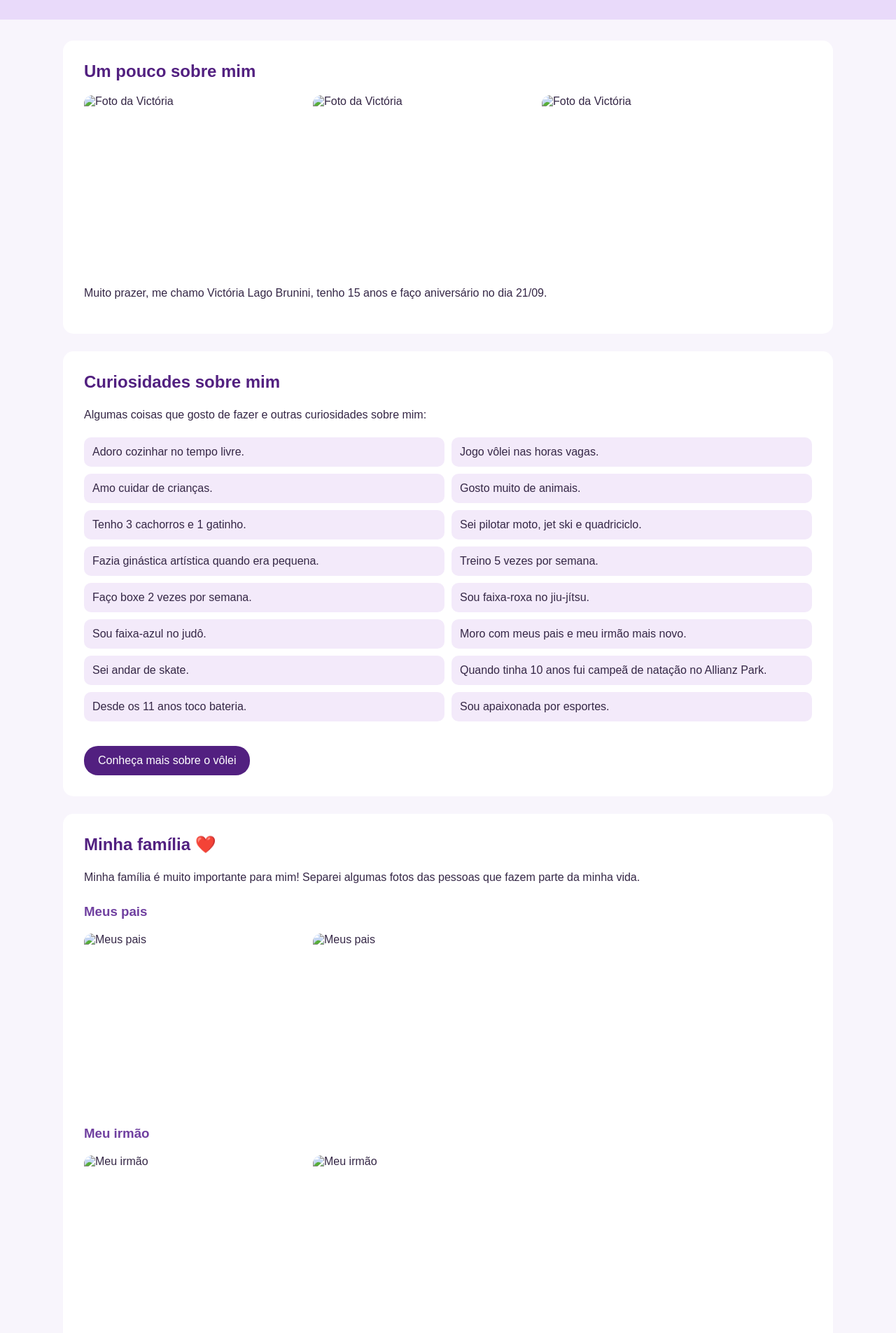
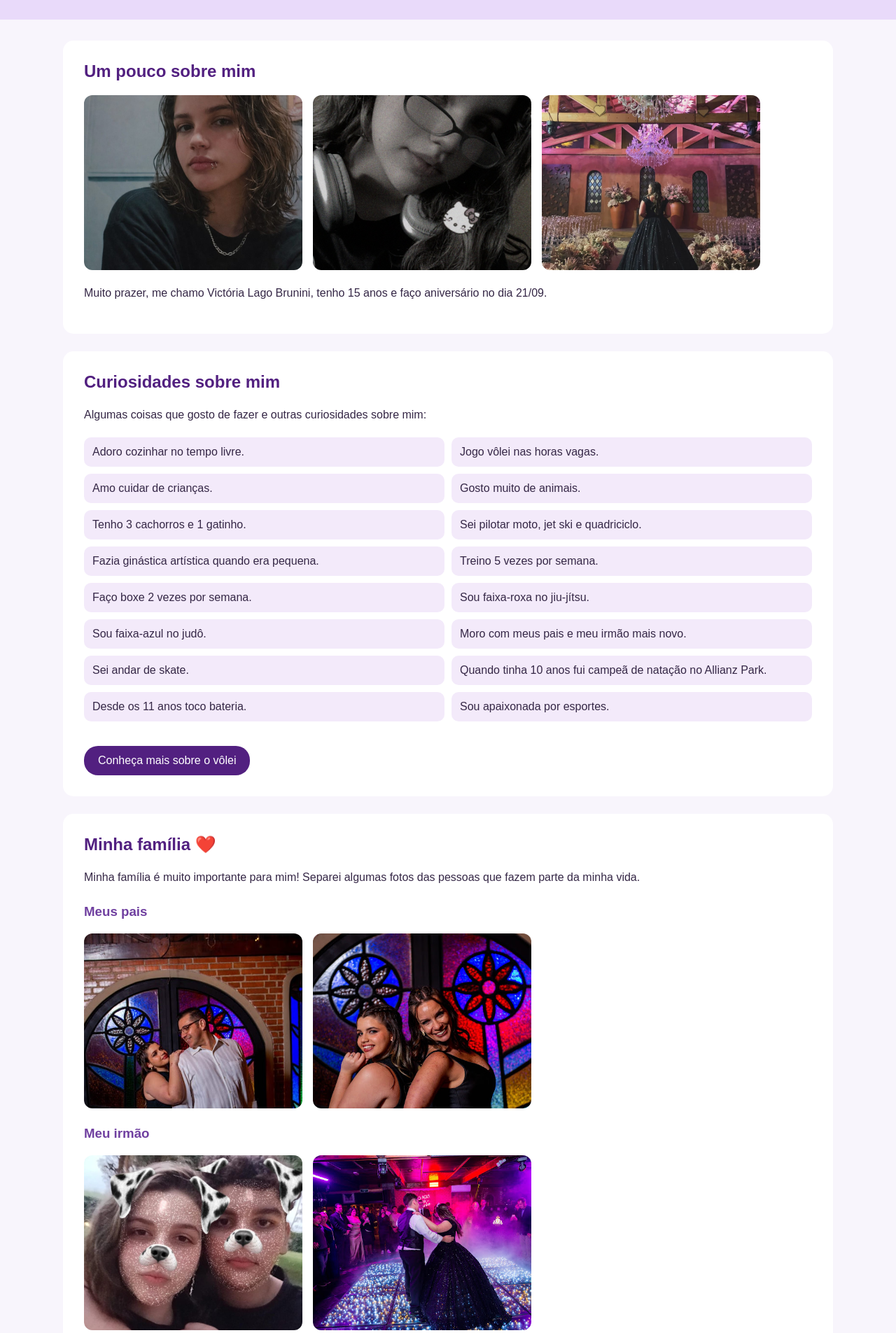
Before and after one commit to victoriabrunini13-ship-it/meu_portifolio, a plain HTML site: page index.html in a window 1280 px wide. Shown: the part 420-2325 px from the top of the page at 70% size. Drawn offline with Linux system fonts and the light colour scheme.

Commit message:
Update index.html

```diff
--- a/index.html
+++ b/index.html
@@ -271,11 +271,11 @@
 
             <div class="fotos">
 
-                <img src="assests/WhatsApp Image 2026-03-18 at 10.18.25.jpeg" alt="Foto da Victória">
+                <img src="assets/WhatsApp Image 2026-03-18 at 10.18.25.jpeg" alt="Foto da Victória">
 
-                <img src="assests/WhatsApp Image 2026-05-22 at 08.31.35.jpeg" alt="Foto da Victória">
+                <img src="assets/WhatsApp Image 2026-05-22 at 08.31.35.jpeg" alt="Foto da Victória">
 
-                <img src="assests/WhatsApp Image 2026-05-22 at 08.33.20.jpeg" alt="Foto da Victória">
+                <img src="assets/WhatsApp Image 2026-05-22 at 08.33.20.jpeg" alt="Foto da Victória">
 
             </div>
 
@@ -339,9 +339,9 @@
 
             <div class="fotos">
 
-                <img src="assests/WhatsApp Image 2026-05-22 at 10.07.24.jpeg" alt="Meus pais">
+                <img src="assets/WhatsApp Image 2026-05-22 at 10.07.24.jpeg" alt="Meus pais">
 
-                <img src="assests/WhatsApp Image 2026-05-22 at 10.08.32.jpeg" alt="Meus pais">
+                <img src="assets/WhatsApp Image 2026-05-22 at 10.08.32.jpeg" alt="Meus pais">
 
             </div>
 
@@ -349,9 +349,9 @@
 
             <div class="fotos">
 
-                <img src="assests/WhatsApp Image 2026-05-22 at 10.09.34.jpeg" alt="Meu irmão">
+                <img src="assets/WhatsApp Image 2026-05-22 at 10.09.34.jpeg" alt="Meu irmão">
 
-                <img src="assests/WhatsApp Image 2026-05-22 at 10.48.38.jpeg" alt="Meu irmão">
+                <img src="assets/WhatsApp Image 2026-05-22 at 10.48.38.jpeg" alt="Meu irmão">
 
             </div>
 
@@ -395,9 +395,9 @@
 
             <div class="fotos">
 
-                <img src="assests/WhatsApp Image 2026-05-22 at 10.33.18.jpeg" alt="Matéria Tech favorita">
+                <img src="assets/WhatsApp Image 2026-05-22 at 10.33.18.jpeg" alt="Matéria Tech favorita">
 
-                <img src="assests/WhatsApp Image 2026-05-22 at 10.34.36.jpeg" alt="Matéria Tech favorita">
+                <img src="assets/WhatsApp Image 2026-05-22 at 10.34.36.jpeg" alt="Matéria Tech favorita">
 
             </div>
 
@@ -424,7 +424,7 @@
 
             <div class="fotos">
 
-                <img src="assests/WhatsApp Image 2026-05-22 at 08.41.54.jpeg" alt="Viagem para Maceió">
+                <img src="assets/WhatsApp Image 2026-05-22 at 08.41.54.jpeg" alt="Viagem para Maceió">
 
             </div>
 
@@ -439,7 +439,7 @@
 
             <div class="fotos">
 
-                <img src="assests/WhatsApp Image 2026-05-22 at 08.44.45.jpeg" alt="Viagem para Santa Catarina">
+                <img src="assets/WhatsApp Image 2026-05-22 at 08.44.45.jpeg" alt="Viagem para Santa Catarina">
 
             </div>
 
```
